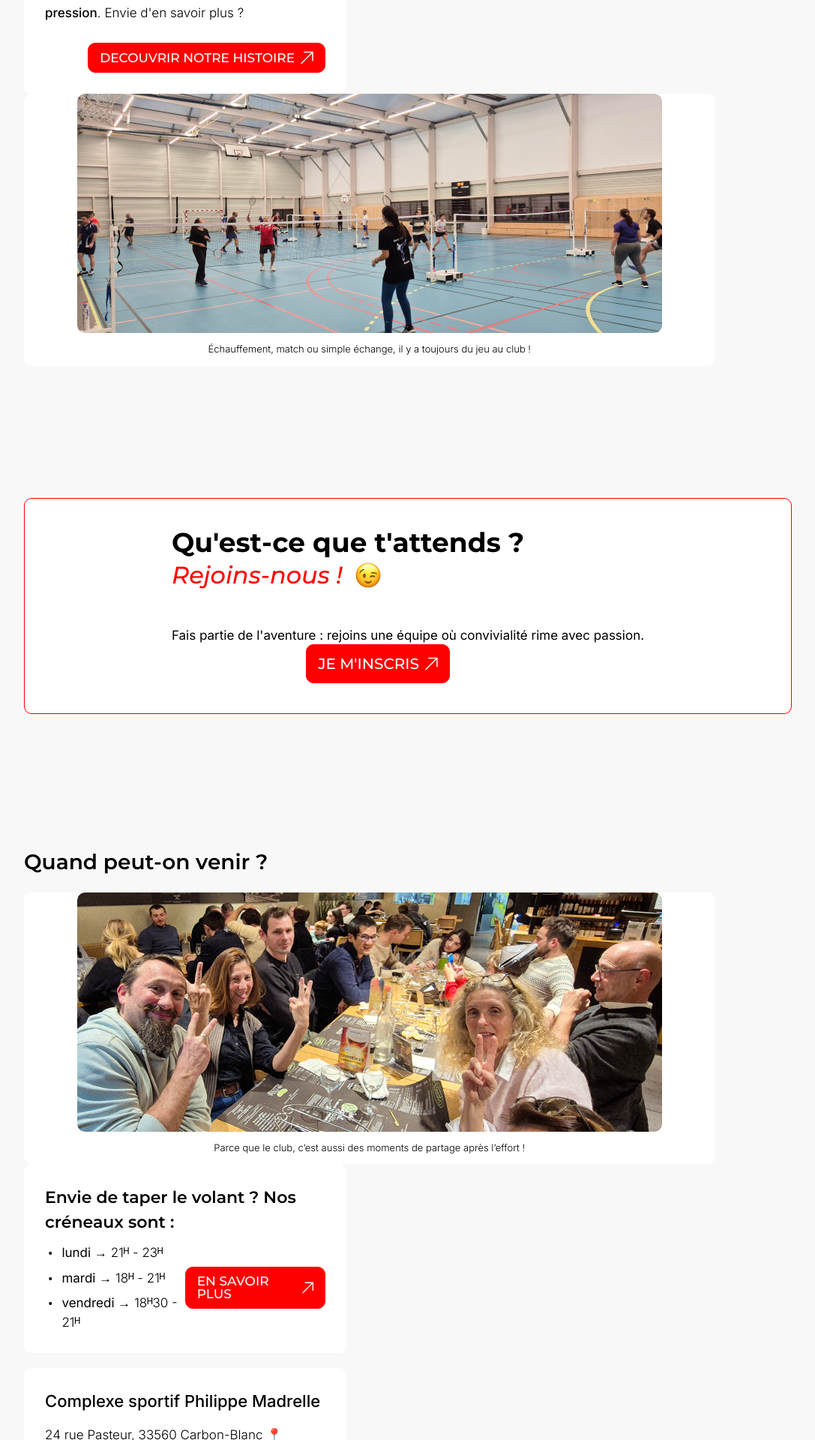
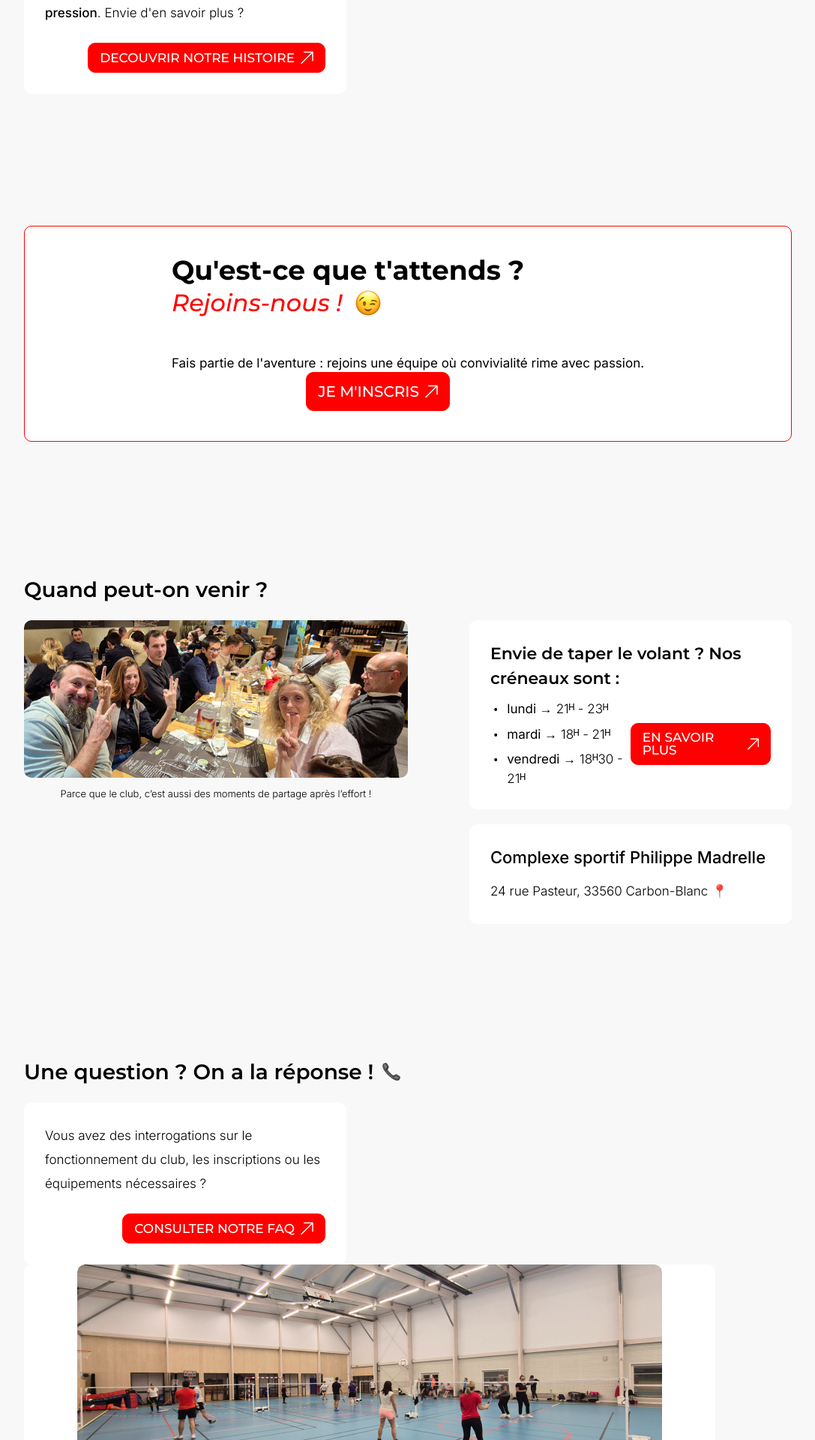
Before and after one commit to Matsuel/CACBO-Badminton, a Next.js app: page / in a window 1280 px wide. Shown: the part 1220-3140 px from the top of the page at 75% size, without its empty margins (96-1183 px from the left). Built offline with nearby package versions, Linux system fonts and the light colour scheme; a web font is replaced by a local one.

Commit message:
Home -> Start responsive

```diff
--- a/src/app/page.tsx
+++ b/src/app/page.tsx
@@ -44,15 +44,12 @@ export default function Home() {
           </div>
         </BlocInfos>
 
-        <div
-          className="2xl:w-[50%] w-[90%] h-auto flex flex-col items-center justify-center gap-3 bg-white rounded-ten">
-
         <ImageLegend
+          className="lg:w-[50%] w-full h-auto"
           image={"/home/1.png"}
           description={"Échauffement, match ou simple échange, il y a toujours du jeu au club !"}
         />
 
-        </div>
       </Bloc>
 
       <div
@@ -86,18 +83,15 @@ export default function Home() {
       </div>
 
       <Bloc blocTitle="Quand peut-on venir ?">
-        <div
-          className="2xl:w-[50%] w-[90%] h-auto flex flex-col items-center justify-center gap-3 bg-white rounded-ten">
 
         <ImageLegend
+          className="lg:w-[50%] w-full h-auto"
           image={"/home/2.png"}
           description={"Parce que le club, c’est aussi des moments de partage après l’effort ! "}
         />
 
-        </div>
-
-        <div className="w-[42%] h-auto flex flex-col items-start justify-center gap-5">
-          <BlocInfos className="w-full">
+        <div className="lg:w-[42%] w-full h-auto flex flex-col items-start justify-center gap-5">
+          <BlocInfos className="lg:w-full">
 
             <Subtitle className="!text-[22px]">
               Envie de taper le volant ? Nos créneaux sont :
@@ -132,7 +126,7 @@ export default function Home() {
 
           </BlocInfos>
 
-          <BlocInfos className="w-full">
+          <BlocInfos className="lg:w-full">
             <Subtitle className="font-Inter font-medium !text-[22px]">
               Complexe sportif Philippe Madrelle
             </Subtitle>
--- a/src/components/Bloc/BlocInfos.tsx
+++ b/src/components/Bloc/BlocInfos.tsx
@@ -12,7 +12,7 @@ const BlocInfos = ({
 }: BlocInfosProps) => {
     return (
         <div
-            className={cn("w-[42%] h-auto flex flex-col items-start justify-center gap-3 bg-white rounded-ten p-7", className)} {...props}>
+            className={cn("lg:w-[42%] w-full h-auto flex flex-col items-start justify-center gap-3 bg-white rounded-ten p-7", className)} {...props}>
             {children}
         </div>
     )
--- a/src/components/Bloc/index.tsx
+++ b/src/components/Bloc/index.tsx
@@ -20,7 +20,7 @@ const Bloc = ({
                 {blocTitle} {blocIcon}
             </BlocTitle>
 
-            <div className="w-[100%] h-auto flex flex-row flex-wrap items-start justify-between">
+            <div className="w-[100%] h-auto flex lg:flex-row flex-col flex-wrap items-start justify-between lg:gap-0 gap-7">
                 {children}
             </div>
 
--- a/src/components/HomeHero.tsx
+++ b/src/components/HomeHero.tsx
@@ -15,7 +15,7 @@ const HomeHero = () => {
                 <div className="md:w-[80%] w-[90%] h-full flex flex-col justify-center gap-7 2xl:pl-28 xl:pl-20 lg:pl-16 md:pl-10 pl-5">
                     <h3 className="font-Shantell font-medium text-white 2xl:text-4xl xl:text-[32px] lg:text-[28px] text-2xl ">Bienvenue !</h3>
 
-                    <h1 className="font-Montserrat font-bold text-white 2xl:text-8xl xl:text-[86px] lg:text-[76px] md:text-[66px] text-[52px]">CACBO Badminton</h1>
+                    <h1 className="font-Montserrat font-bold text-white 2xl:text-8xl xl:text-[86px] lg:text-[76px] md:text-[66px] sm:text-[52px] text-[40px]">CACBO Badminton</h1>
 
                     <div className="flex flex-col items-start justify-center lg:gap-3 md:gap-2">
                         <h3 className="font-Inter font-normal text-white 2xl:text-3xl xl:text-[24px] lg:text-[20px] text-[18px]">Club de badminton
--- a/src/components/UI/ImageLegend.tsx
+++ b/src/components/UI/ImageLegend.tsx
@@ -1,3 +1,4 @@
+import { cn } from '@/utils/cn'
 import Image from 'next/image'
 import React from 'react'
 
@@ -17,9 +18,9 @@ const ImageLegend = ({
     imageClassName
 }: ImageLegendProps) => {
     return (
-        <div className={`w-auto h-auto flex flex-col justify-center items-center rounded-ten gap-3 pb-3 ${className}`}>
-            <Image src={image} width={1000} height={500} alt={description} className={`w-auto h-auto rounded-ten ${imageClassName}`} />
-            <p className={`w-auto h-auto font-Inter font-light text-[13px] text-center ${descriptionClassName}`}>{description}</p>
+        <div className={cn(`w-auto h-auto flex flex-col justify-center items-center rounded-ten gap-3 pb-3`, className)}>
+            <Image src={image} width={3000} height={1500} alt={description} className={cn(`w-auto h-auto rounded-ten`, imageClassName)} />
+            <p className={cn(`w-auto h-auto font-Inter font-light text-[13px] text-center`, descriptionClassName)}>{description}</p>
         </div>
     )
 }
```
Lines whose indentation alone changed are shown as unchanged.
